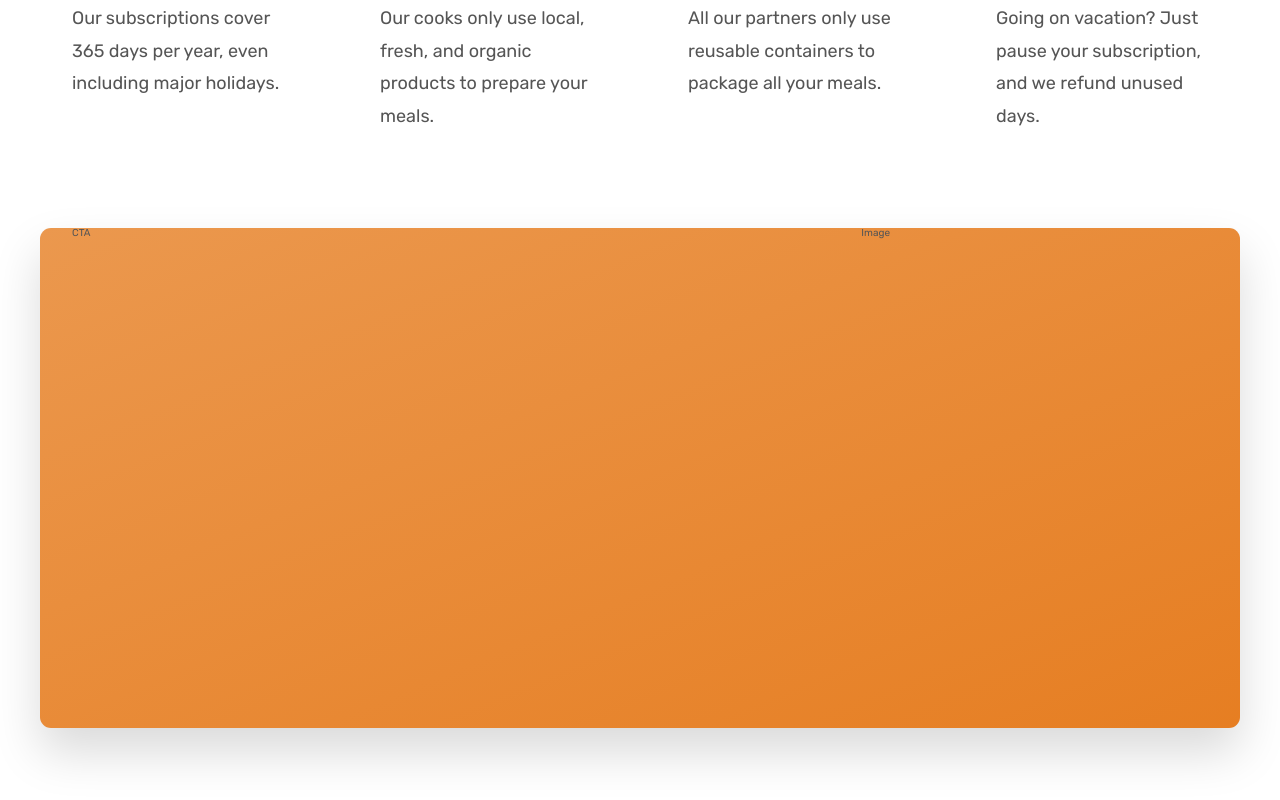
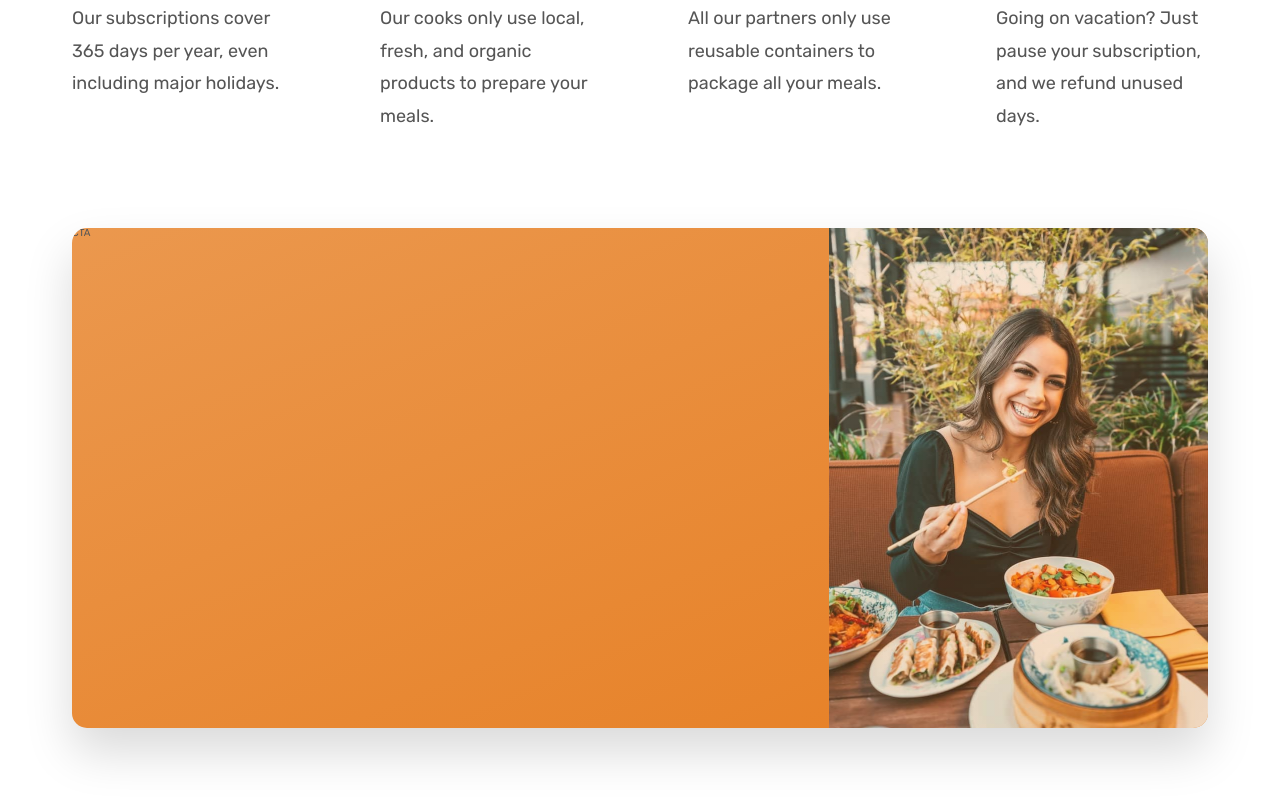
Before and after one commit to Euuphi/omnifood, a React (Create React App) app: page / in a window 1280 px wide. Shown: the part 5746-6546 px from the top of the page. Built offline with nearby package versions, Linux system fonts and the light colour scheme.

Commit message:
Add background image and gradient overlay to CTA

```diff
--- a/src/components/Sections/CTA/CTA.js
+++ b/src/components/Sections/CTA/CTA.js
@@ -10,11 +10,16 @@ import Grid from "../../Layout/Grid";
 const CTA = () => {
     return (
         <section className={styles.sectionCta}>
-            <Container className={styles.cta} marginBottom="9.6rem">
-                <Grid col="2fr 1fr">
-                    <div className={styles.ctaTextBox}>CTA</div>
-                    <div className={styles.ctaImageBox}>Image</div>
-                </Grid>
+            <Container marginBottom="9.6rem">
+                <div className={styles.cta}>
+                    <Grid col="2fr 1fr" gap="0">
+                        <div className={styles.ctaTextBox}>CTA</div>
+                        <div
+                            className={styles.ctaImageBox}
+                            role="img"
+                            aria-label="A woman enjoying food"></div>
+                    </Grid>
+                </div>
             </Container>
         </section>
     );
--- a/src/components/Sections/CTA/CTA.module.css
+++ b/src/components/Sections/CTA/CTA.module.css
@@ -5,11 +5,25 @@
         #eb984e,
         var(--color-primary)
     );
-    border-radius: 11px;
+    border-radius: 15px;
     box-shadow: 0 2.4rem 4.8rem rgba(0, 0, 0, 0.15);
+
+    overflow: hidden;
 
     height: 50rem;
 }
 
+.ctaTextBox {
+}
+
 .ctaImageBox {
+    background-image: linear-gradient(
+            to right bottom,
+            rgba(235, 152, 78, 0.25),
+            rgba(230, 125, 34, 0.25)
+        ),
+        url("../../../images/eating.jpg");
+    background-position: center;
+    background-size: cover;
+    height: 50rem;
 }
--- a/src/index.css
+++ b/src/index.css
@@ -48,7 +48,8 @@
 --- 06 BORDER-RADIUS
 
     Defult: 9px
-    11px
+    Medium: 11px
+    Large: 15px
 
 --- 07 WHITESPACE
     Spacing (px):
```
